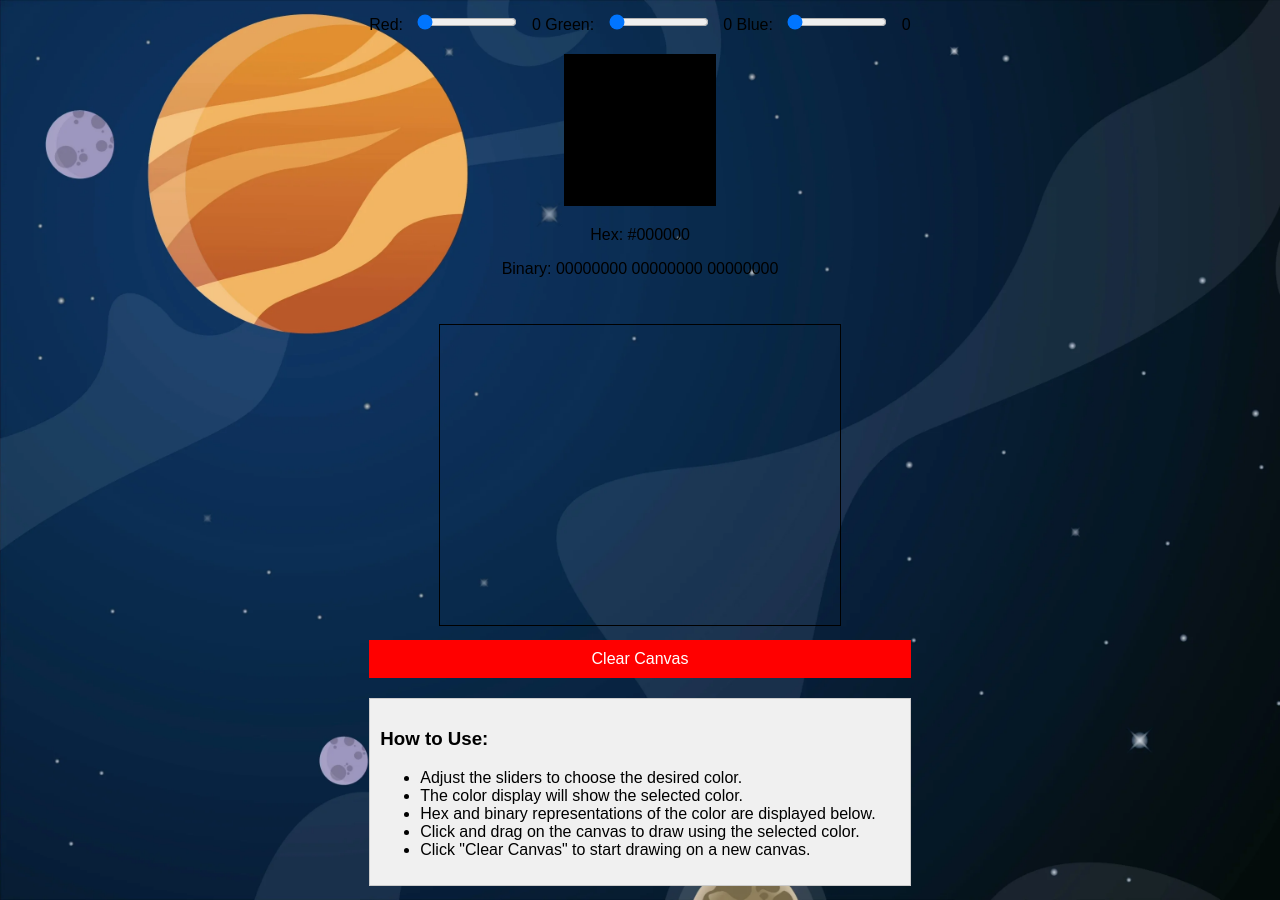
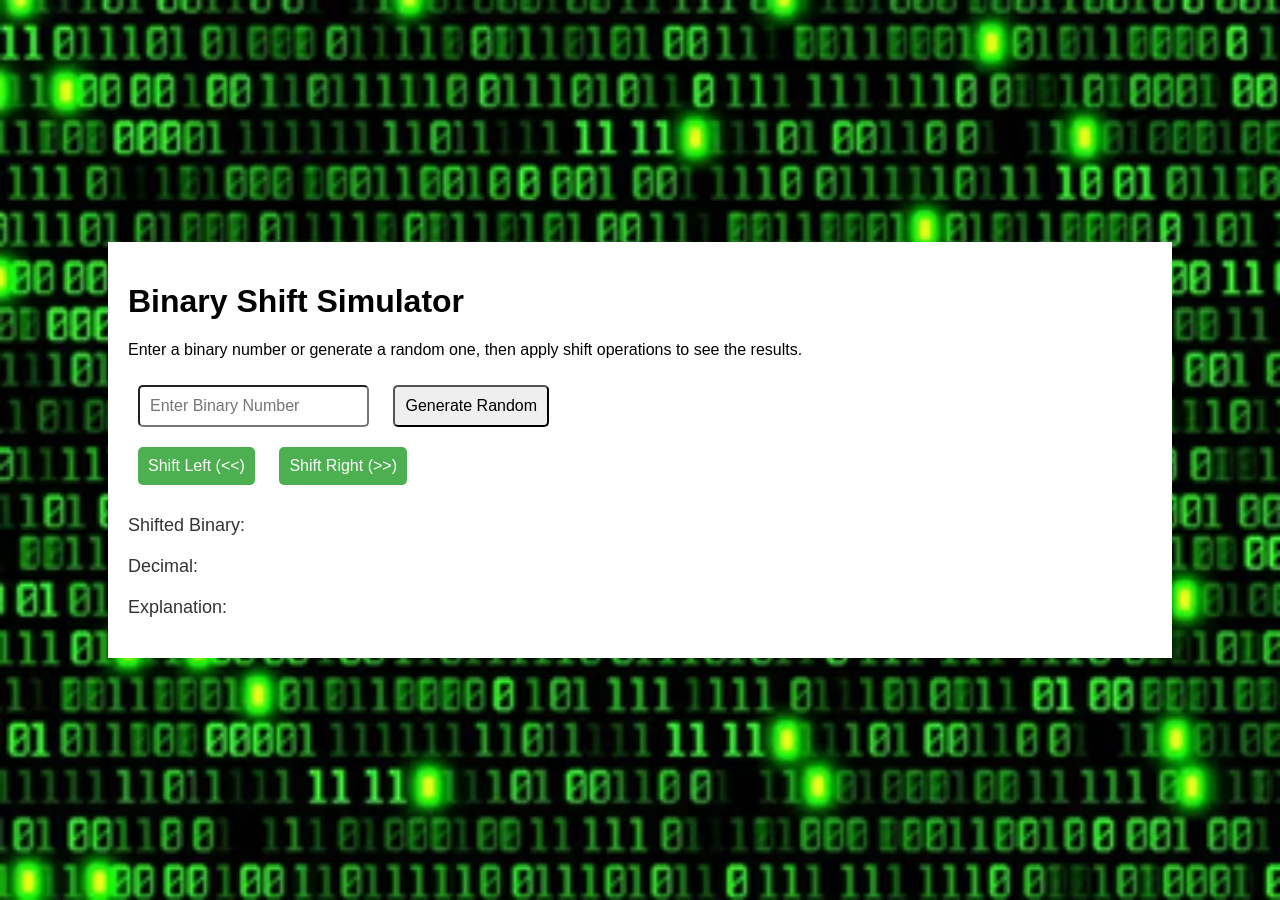
Before and after one commit to tarasehdave/solid-octo-goggles, a Jekyll site: the page binaryshift.html, which Jekyll copies as it is, in a window 1280 px wide. Built offline with Jekyll 4.4.1, drawn with Linux system fonts in a browser that asks for light colours.

Commit message:
colro slider and binary shift instructions

```diff
--- a/binaryshift.html
+++ b/binaryshift.html
@@ -3,6 +3,7 @@
 <head>
     <meta charset="UTF-8">
     <meta name="viewport" content="width=device-width, initial-scale=1.0">
+    <title>Binary Shift Simulator</title>
     <style>
         body {
       display: flex;
@@ -11,173 +12,101 @@
       height: 100vh;
       margin: 0;
       font-family: Arial, sans-serif;
-            background-image: url('./images/colorplanet.webp');
+      background-image: url('./images/binaryshift.png');
       background-repeat: no-repeat;
       background-size: cover;
     }
-
-        .color-picker {
-            text-align: center;
+        #app {
+            background-color: white;
+            margin: 0 auto;
+            width: 80%;
+            padding: 20px;
+            box-shadow: 0 0 10px rgba(0, 0, 0, 0.1);
         }
-
-        input {
-            width: 100px;
-            margin: 0 10px;
+        input, button {
+            margin: 10px;
+            padding: 10px;
+            font-size: 16px;
+            border-radius: 5px;
         }
-
-        #colorDisplay {
-            width: 150px;
-            height: 150px;
-            margin: 20px auto;
-            border: 1px solid #000;
-        }
-
-        #hexBinaryDisplay {
-            margin-top: 20px;
-        }
-
-        #canvas {
-            margin-top: 30px;
-            border: 1px solid #000;
-        }
-
-        #clearButton {
-            margin-top: 10px;
-            padding: 10px;
-            background-color: #ff0000;
-            color: #fff;
+        .shift-buttons button {
+            background-color: #4CAF50;
+            color: white;
+            border: none;
             cursor: pointer;
         }
-
-        #instructions {
+        .shift-buttons button:hover {
+            background-color: #45A049;
+        }
+        #binaryOutput, #decimalOutput, #shiftExplanation, #feedback {
             margin-top: 20px;
-            padding: 10px;
-            border: 1px solid #ccc;
-            background-color: #f0f0f0;
-            text-align: left;
+            font-size: 18px;
+            color: #333;
+        }
+        .error {
+            color: red;
+        }
+        .success {
+            color: green;
         }
     </style>
-    <title>Interactive Color Picker</title>
 </head>
 <body>
-    <div class="color-picker">
-        <label for="red">Red:</label>
-        <input type="range" id="red" min="0" max="255" value="0">
-        <span id="redValue">0</span>
-
-        <label for="green">Green:</label>
-        <input type="range" id="green" min="0" max="255" value="0">
-        <span id="greenValue">0</span>
-
-        <label for="blue">Blue:</label>
-        <input type="range" id="blue" min="0" max="255" value="0">
-        <span id="blueValue">0</span>
-
-        <div id="colorDisplay"></div>
-        <div id="hexBinaryDisplay">
-            <p>Hex: <span id="hexValue"></span></p>
-            <p>Binary: <span id="binaryValue"></span></p>
+    <div id="app">
+        <h1>Binary Shift Simulator</h1>
+        <p id="instructions">Enter a binary number or generate a random one, then apply shift operations to see the results.</p>
+        <input type="text" id="binaryInput" placeholder="Enter Binary Number" maxlength="16">
+        <button onclick="generateRandomBinary()">Generate Random</button>
+        <div class="shift-buttons">
+            <button onclick="shiftLeft()">Shift Left (<<)</button>
+            <button onclick="shiftRight()">Shift Right (>>)</button>
         </div>
-
-        <canvas id="canvas" width="400" height="300"></canvas>
-        <div id="clearButton">Clear Canvas</div>
-
-        <div id="instructions">
-            <h3>How to Use:</h3>
-            <ul>
-                <li>Adjust the sliders to choose the desired color.</li>
-                <li>The color display will show the selected color.</li>
-                <li>Hex and binary representations of the color are displayed below.</li>
-                <li>Click and drag on the canvas to draw using the selected color.</li>
-                <li>Click "Clear Canvas" to start drawing on a new canvas.</li>
-            </ul>
+        <div id="binaryOutput">Shifted Binary: </div>
+        <div id="decimalOutput">Decimal: </div>
+        <div id="shiftExplanation">Explanation: </div>
+        <div id="feedback"></div>
     </div>
-    </div>
-
     <script>
-        document.addEventListener('DOMContentLoaded', function () {
-            const redSlider = document.getElementById('red');
-            const greenSlider = document.getElementById('green');
-            const blueSlider = document.getElementById('blue');
-            const redValue = document.getElementById('redValue');
-            const greenValue = document.getElementById('greenValue');
-            const blueValue = document.getElementById('blueValue');
-            const colorDisplay = document.getElementById('colorDisplay');
-            const hexValue = document.getElementById('hexValue');
-            const binaryValue = document.getElementById('binaryValue');
-            const canvas = document.getElementById('canvas');
-            const ctx = canvas.getContext('2d');
-            const clearButton = document.getElementById('clearButton');
-            let isDrawing = false;
-
-            function updateColor() {
-                const red = redSlider.value;
-                const green = greenSlider.value;
-                const blue = blueSlider.value;
-
-                redValue.textContent = red;
-                greenValue.textContent = green;
-                blueValue.textContent = blue;
-
-                const hex = rgbToHex(red, green, blue);
-                const binary = rgbToBinary(red, green, blue);
-
-                colorDisplay.style.backgroundColor = `rgb(${red}, ${green}, ${blue})`;
-                hexValue.textContent = hex;
-                binaryValue.textContent = binary;
-
-                ctx.strokeStyle = `rgb(${red}, ${green}, ${blue})`;
+        function isValidBinary(binary) {
+            return /^[01]+$/.test(binary);
         }
-
-            function rgbToHex(r, g, b) {
-                const toHex = (value) => value.toString(16).padStart(2, '0');
-                return `#${toHex(r)}${toHex(g)}${toHex(b)}`;
+        function shiftLeft() {
+            let binary = document.getElementById('binaryInput').value;
+            if (isValidBinary(binary)) {
+                let shifted = binary.substring(1) + '0';
+                updateOutput(shifted, "Shifting left by 1 bit is equivalent to multiplying by 2.");
+            } else {
+                provideFeedback("Invalid binary input. Please enter a binary number.", true);
             }
-
-            function rgbToBinary(r, g, b) {
-                const toBinary = (value) => value.toString(2).padStart(8, '0');
-                return `${toBinary(r)} ${toBinary(g)} ${toBinary(b)}`;
         }
-
-            function startDrawing(e) {
-                isDrawing = true;
-                draw(e);
+        function shiftRight() {
+            let binary = document.getElementById('binaryInput').value;
+            if (isValidBinary(binary)) {
+                let shifted = '0' + binary.substring(0, binary.length - 1);
+                updateOutput(shifted, "Shifting right by 1 bit is equivalent to dividing by 2 (ignoring remainder).");
+            } else {
+                provideFeedback("Invalid binary input. Please enter a binary number.", true);
             }
-
-            function stopDrawing() {
-                isDrawing = false;
-                ctx.beginPath();
         }
-
-            function draw(e) {
-                if (!isDrawing) return;
-
-                ctx.lineCap = 'round';
-                ctx.lineWidth = 5;
-                ctx.lineTo(e.clientX - canvas.offsetLeft, e.clientY - canvas.offsetTop);
-                ctx.stroke();
-                ctx.beginPath();
-                ctx.moveTo(e.clientX - canvas.offsetLeft, e.clientY - canvas.offsetTop);
+        function generateRandomBinary() {
+            let randomBinary = '';
+            for(let i = 0; i < 16; i++) {
+                randomBinary += Math.round(Math.random()).toString();
             }
-
-            function clearCanvas() {
-                ctx.clearRect(0, 0, canvas.width, canvas.height);
+            document.getElementById('binaryInput').value = randomBinary;
+            shiftLeft(); // Automatically show left shift on random generation
         }
-
-            redSlider.addEventListener('input', updateColor);
-            greenSlider.addEventListener('input', updateColor);
-            blueSlider.addEventListener('input', updateColor);
-
-            canvas.addEventListener('mousedown', startDrawing);
-            canvas.addEventListener('mousemove', draw);
-            canvas.addEventListener('mouseup', stopDrawing);
-            canvas.addEventListener('mouseout', stopDrawing);
-
-            clearButton.addEventListener('click', clearCanvas);
-
-            // Initialize the color picker
-            updateColor();
-        });
+        function updateOutput(shiftedBinary, explanation) {
+            document.getElementById('binaryOutput').innerText = `Shifted Binary: ${shiftedBinary}`;
+            document.getElementById('decimalOutput').innerText = `Decimal: ${parseInt(shiftedBinary, 2)}`;
+            document.getElementById('shiftExplanation').innerText = `Explanation: ${explanation}`;
+            provideFeedback("Shift operation performed successfully.");
+        }
+        function provideFeedback(message, isError = false) {
+            let feedbackElement = document.getElementById('feedback');
+            feedbackElement.className = isError ? 'error' : 'success';
+            feedbackElement.innerText = message;
+        }
     </script>
 </body>
 </html>
```
Also changed, not shown: colorslider.html (+19 -0 lines). Lines whose indentation alone changed are shown as unchanged.
